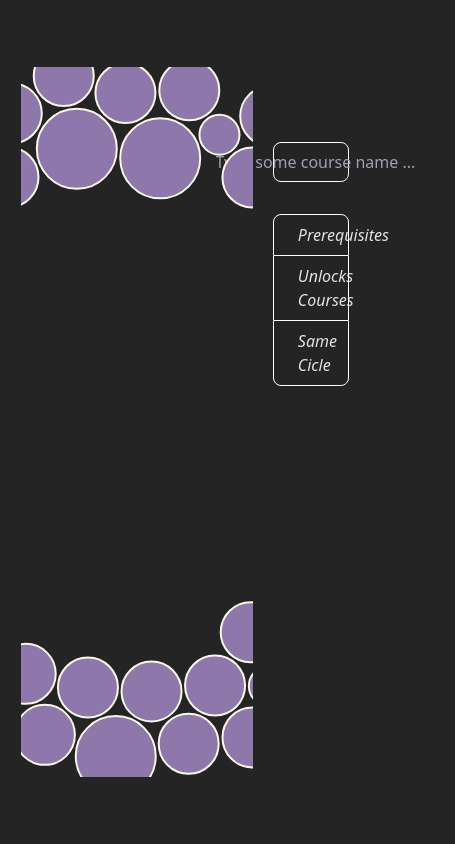
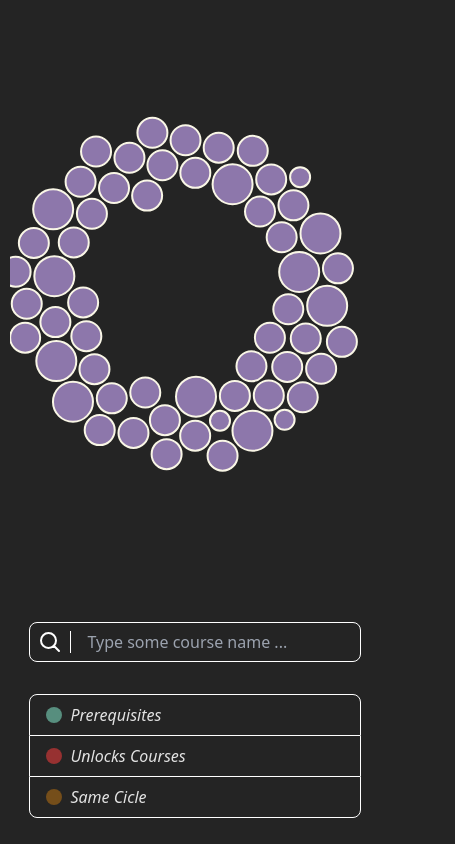
Before and after one commit to deyvigo/plan-courses, a React (Vite) app: page / in a window 390 px wide. Shown: the whole page, 455 px wide, since content can reach past the window. Built offline with nearby package versions, Linux system fonts and the light colour scheme.

Commit message:
feat: mobile view

```diff
--- a/src/App.jsx
+++ b/src/App.jsx
@@ -5,9 +5,11 @@ import { ListLeyend } from './components/ListLeyend'
 export const App = () => {
   return (
     <>
-      <main className='w-full h-full flex justify-center items-center'>
-        <Graph />
-        <div className='w-[40%] h-[80%] p-4 flex flex-col items-center gap-8'>
+      <main className='w-[90%] h-[90%] flex justify-center items-center max-sm:flex-col max-sm:h-full max-sm:w-full'>
+        <div className='relative flex-1 h-full flex justify-center items-center max-sm:w-full max-sm:h-auto'>
+          <Graph radiusCircle={1} radiusForce={1} />
+        </div>
+        <div className='w-[400px] h-auto p-4 flex flex-col items-center gap-8'>
           <SearchBar />
           <ListLeyend />
         </div>
--- a/src/components/Graph.jsx
+++ b/src/components/Graph.jsx
@@ -1,21 +1,21 @@
-import React, { useEffect, useRef, useState } from 'react'
+import React, { useEffect, useRef } from 'react'
 import * as d3 from 'd3'
 import { Tooltip } from './Tooltip'
 import { useDataStore } from '../store/dataStore'
 import jsonData from '../mocks/data.json'
 
-export const Graph = () => {
+export const Graph = ({ radiusCircle, radiusForce }) => {
   const svgRef = useRef(null)
   const { data, setData, circles, setCircles, listTooltips, setListTooltips } = useDataStore()
 
   useEffect(() => {
     const divElement = svgRef.current.parentElement
-    const width = divElement.clientWidth - 30
-    const height = divElement.clientHeight - 30
+    const width = divElement.clientWidth
+    const height = divElement.clientHeight
 
     setData(d3.range(jsonData.length).map((dt, index) => ({
       ... jsonData[index],
-      radius: jsonData[index].credits * 10,
+      radius: jsonData[index].credits * 5 * radiusCircle,
       x: width / 2,
       y: height / 2,
     })))
@@ -23,8 +23,8 @@ export const Graph = () => {
 
   useEffect(() => {
     const divElement = svgRef.current.parentElement
-    const width = divElement.clientWidth - 30
-    const height = divElement.clientHeight - 30
+    const width = divElement.clientWidth
+    const height = divElement.clientHeight
 
     const svg = d3.select(svgRef.current)
       .attr('width', width)
@@ -91,7 +91,7 @@ export const Graph = () => {
     const height = divElement.clientHeight - 30
 
     const simulation = d3.forceSimulation(data)
-      .force('radial', d3.forceRadial(300, width / 2, height / 2).strength(2))
+      .force('radial', d3.forceRadial(130 * radiusForce, width / 2, height / 2).strength(2))
       .force('collide', d3.forceCollide().radius(d => d.radius + 2))
         .on('tick', () => {
           circles
@@ -108,13 +108,13 @@ export const Graph = () => {
   }, [circles])
 
   return (
-    <div className='relative w-full h-full flex justify-center items-center'>
+    <>
       <svg ref={svgRef}></svg>
       {
         listTooltips.length > 0 && listTooltips.map(({ name, x, y, id }, index) => (
           <Tooltip key={id} text={name} x={x} y={y} />
         ))
       }
-    </div>
+    </>
   )
 }
--- a/src/index.css
+++ b/src/index.css
@@ -21,8 +21,8 @@ body {
 }
 
 #root {
-  width: 80dvw;
-  height: 90dvh;
+  width: 100%;
+  height: 100%;
   padding: 10px;
   display: flex;
   justify-content: center;
```
